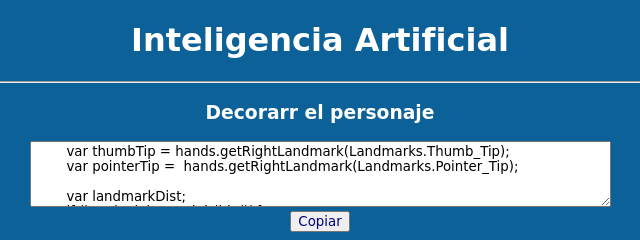
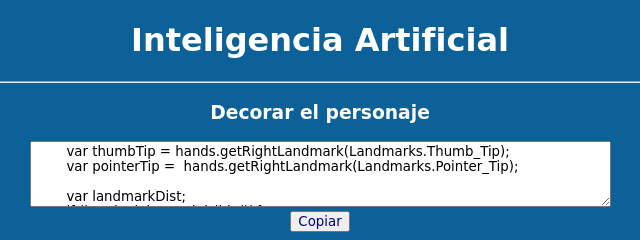
Before and after one commit to Ayumi17/C7-IA-Act2, a plain HTML site: page index.html in a window 1280 px wide. Shown: the top 240 px of the page, 320-960 px from the left. Drawn offline with Linux system fonts and the light colour scheme; a web font is replaced by a local one.

Commit message:
Update index.html

```diff
--- a/index.html
+++ b/index.html
@@ -14,7 +14,7 @@
     <center>
     <h1>Inteligencia Artificial</h1>
     <hr>
-    <h3>Decorarr el personaje</h3>
+    <h3>Decorar el personaje</h3>
     <textarea cols='80' rows='4' id="codigo">
         var thumbTip = hands.getRightLandmark(Landmarks.Thumb_Tip);
         var pointerTip =  hands.getRightLandmark(Landmarks.Pointer_Tip);
```
